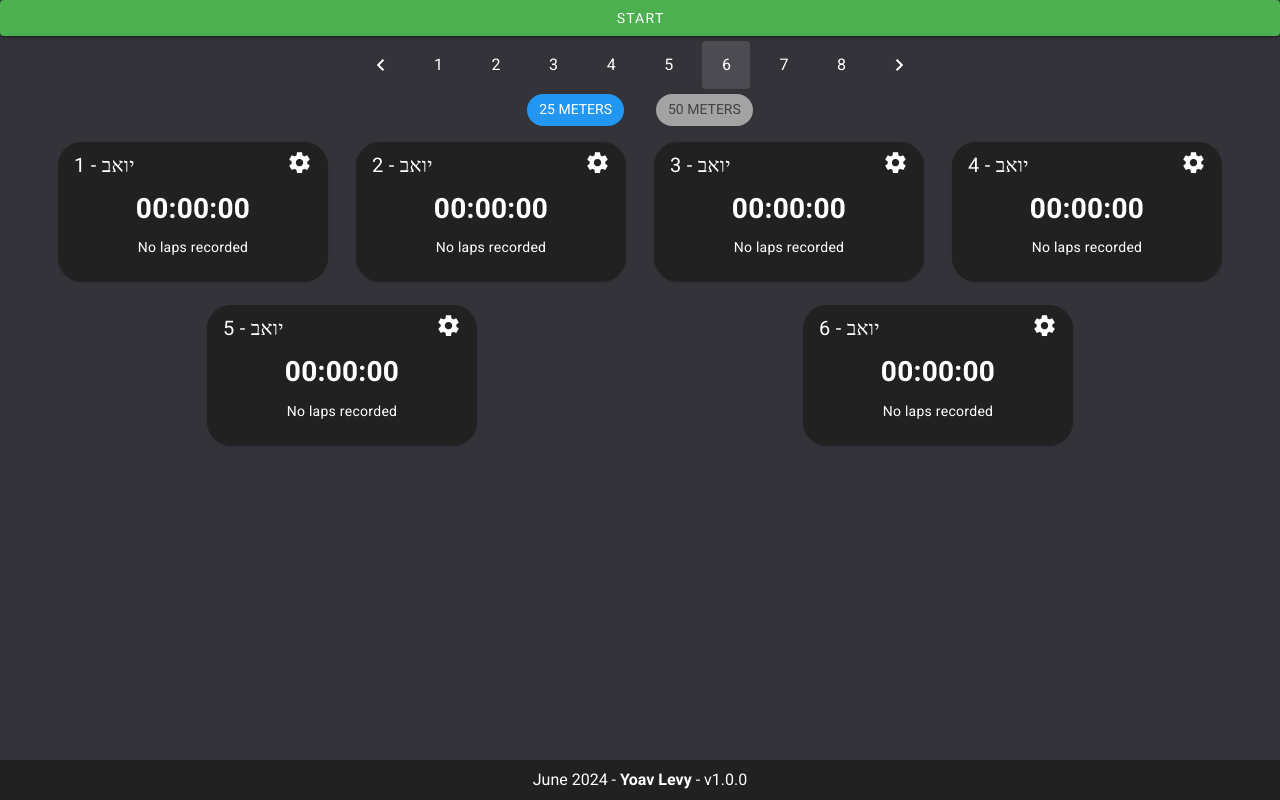
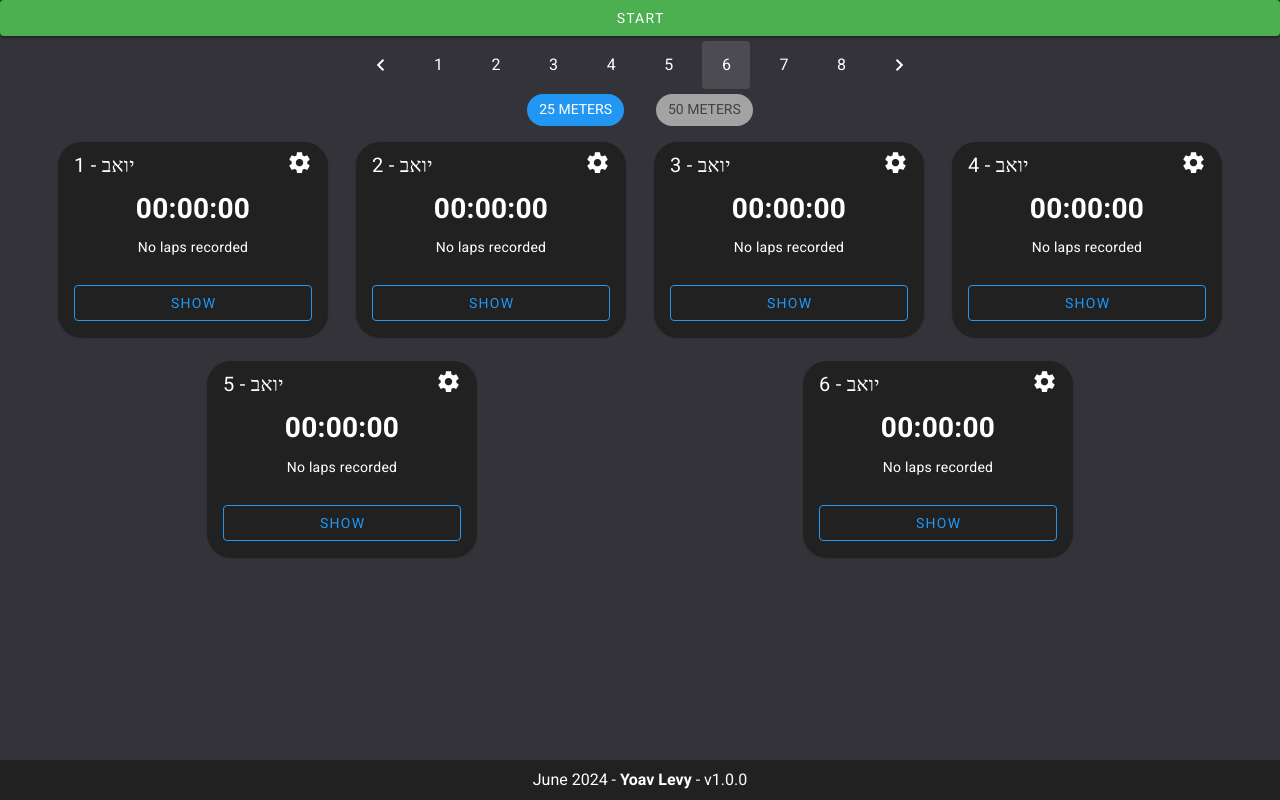
Before and after one commit to Shm00lik/Triathlon-Multi-Timer, a Vue app: page / in a window 1280 px wide. Built offline with nearby package versions, Linux system fonts and the light colour scheme.

Commit message:
After dad review

```diff
--- a/src/components/Stopwatch.vue
+++ b/src/components/Stopwatch.vue
@@ -46,7 +46,7 @@
                 </h1>
 
                 <v-data-table
-                    :items="getLapsData()"
+                    :items="expandLapsTable ? getLapsData() : getLastLapsData()"
                     density="compact"
                     no-data-text="No laps recorded"
                     disable-sort
@@ -54,8 +54,18 @@
                     hide-default-header
                     :items-per-page="-1"
                     hover
+                />
+
+                <br />
+
+                <v-btn
+                    @click="expandLapsTable = !expandLapsTable"
+                    color="primary"
+                    block
+                    variant="outlined"
                 >
-                </v-data-table>
+                    {{ expandLapsTable ? "Hide" : "Show" }}
+                </v-btn>
             </v-card-text>
         </v-card>
     </v-expand-transition>
@@ -65,6 +75,7 @@
         width="auto"
         class="mx-auto text-center"
         :opacity="0.254"
+        transition="dialog-bottom-transition"
     >
         <v-card>
             <v-card-title>Settings</v-card-title>
@@ -128,11 +139,13 @@ export default {
             name: "יואב",
             elapsedTime: 0,
             laps: [],
+            lastLaps: [],
             lapsTableHeaders: [
                 { title: "", key: "distance", align: "center" },
                 { title: "", key: "totalTime", align: "center" },
                 { title: "", key: "deltaTime", align: "center" },
             ],
+            expandLapsTable: false,
         };
     },
 
@@ -181,6 +194,10 @@ export default {
                 };
             });
         },
+
+        getLastLapsData: function (size = 3) {
+            return this.getLapsData().slice(-size);
+        },
     },
 
     watch: {
--- a/src/views/HomeView.vue
+++ b/src/views/HomeView.vue
@@ -7,6 +7,7 @@
         {{ forceRun ? "Stop" : "Start" }}
     </v-btn>
 
+    <div v-if="!forceRun">
         <v-pagination :length="8" :total-visible="8" v-model="numberOfTracks" />
 
         <div class="d-flex justify-center">
@@ -20,6 +21,7 @@
             >
                 {{ d }} METERS
             </v-chip>
+        </div>
     </div>
 
     <v-container>
```
Lines whose indentation alone changed are shown as unchanged.
